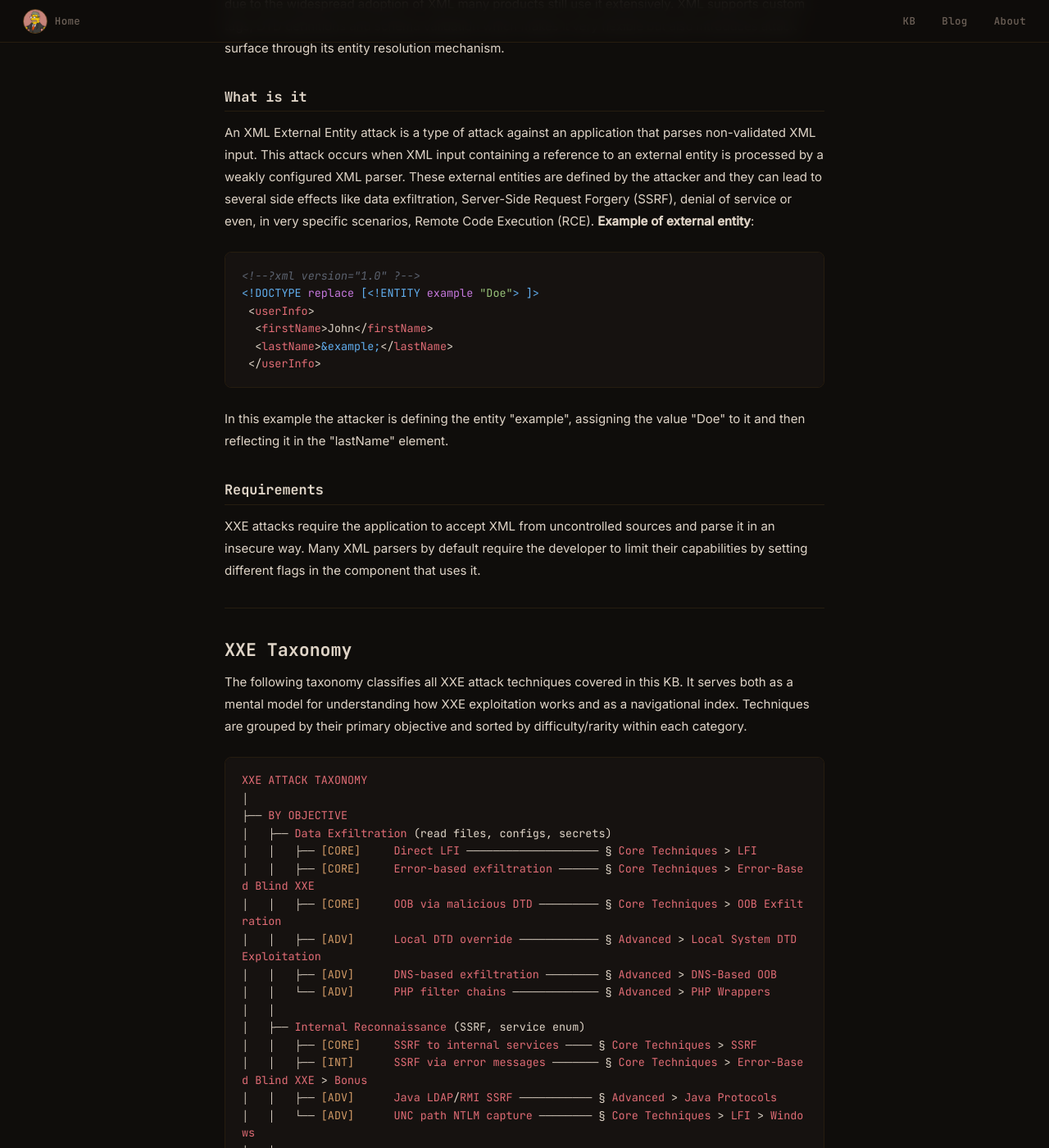
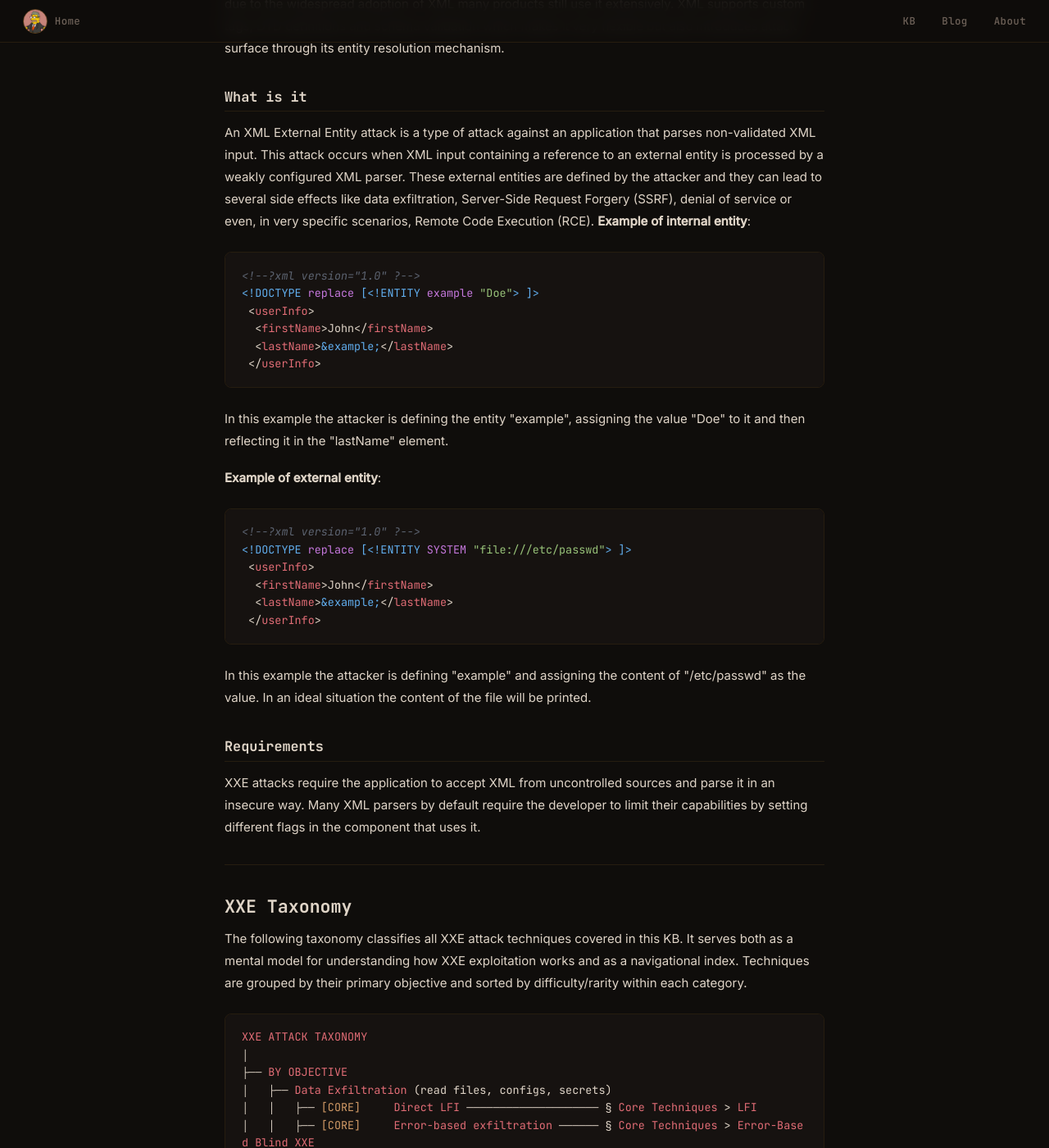
Before and after one commit to HansMolemanPNG/hansmolemanpng.github.io, an MkDocs documentation site: the page built from docs/kb/injection-attacks/xxe.md, in a window 1280 px wide and 1400 px high, scrolled down 3353 px. Shown: the whole window at 82% size. Built offline with MkDocs 1.6.1, drawn with Linux system fonts in a browser that asks for light colours; nearby versions of some CDN libraries; some of the changed text lies outside the part shown.

Commit message:
Update xxe.md

````diff
--- a/docs/kb/injection-attacks/xxe.md
+++ b/docs/kb/injection-attacks/xxe.md
@@ -113,7 +113,7 @@ Many legacy and modern applications rely on the XML format to consume, store and
 ## What is it
 
 An XML External Entity attack is a type of attack against an application that parses non-validated XML input. This attack occurs when XML input containing a reference to an external entity is processed by a weakly configured XML parser. These external entities are defined by the attacker and they can lead to several side effects like data exfiltration, Server-Side Request Forgery (SSRF), denial of service or even, in very specific scenarios, Remote Code Execution (RCE).
-**Example of external entity**:
+**Example of internal entity**:
 
 ```XML
 <!--?xml version="1.0" ?-->
@@ -125,6 +125,18 @@ An XML External Entity attack is a type of attack against an application that pa
 ```
 
 In this example the attacker is defining the entity "example", assigning the value "Doe" to it and then reflecting it in the "lastName" element.
+
+**Example of external entity**:
+```XML
+<!--?xml version="1.0" ?-->
+<!DOCTYPE replace [<!ENTITY SYSTEM "file:///etc/passwd"> ]>
+ <userInfo>
+  <firstName>John</firstName>
+  <lastName>&example;</lastName>
+ </userInfo>
+```
+
+In this example the attacker is defining "example" and assigning the content of "/etc/passwd" as the value. In an ideal situation the content of the file will be printed.
 
 ## Requirements
 
````
Also changed, not shown: other parts of docs/kb/injection-attacks/xxe.md (+1 -1 lines).
